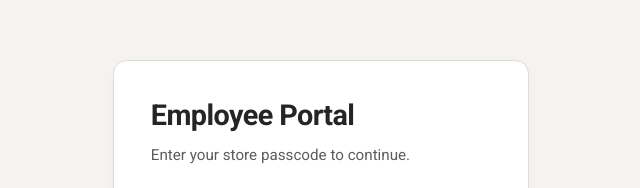
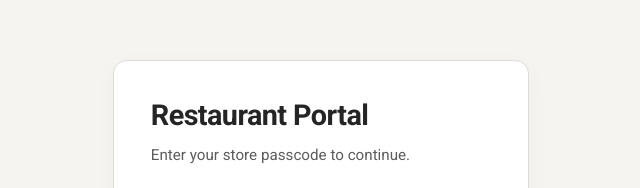
Before and after one commit to GAFpeopleandculture/team-hub, a plain HTML site: page index.html in a window 1280 px wide. Shown: the part 131-319 px from the top of the page, without its empty margins (319-959 px from the left). Drawn offline with Linux system fonts and the light colour scheme.

Commit message:
Change heading from 'Employee Portal' to 'Restaurant Portal'

```diff
--- a/index.html
+++ b/index.html
@@ -106,7 +106,7 @@
 
   <div id="login-screen">
     <section class="login-card" aria-labelledby="login-heading">
-      <h1 id="login-heading">Employee Portal</h1>
+      <h1 id="login-heading">Restaurant Portal</h1>
       <p>Enter your store passcode to continue.</p>
       <form id="passcode-form">
         <label for="store-passcode">Store passcode</label>
```
